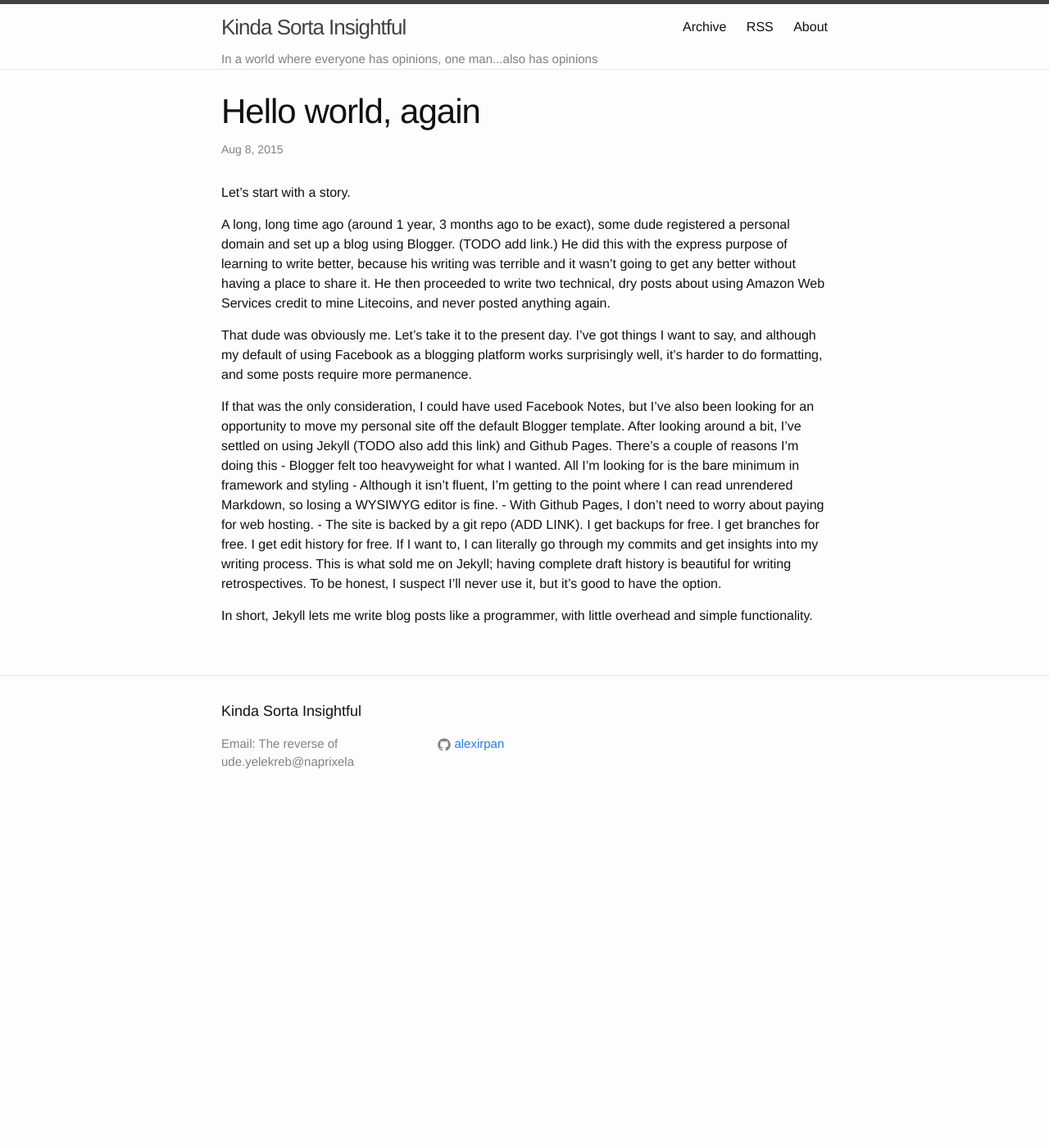
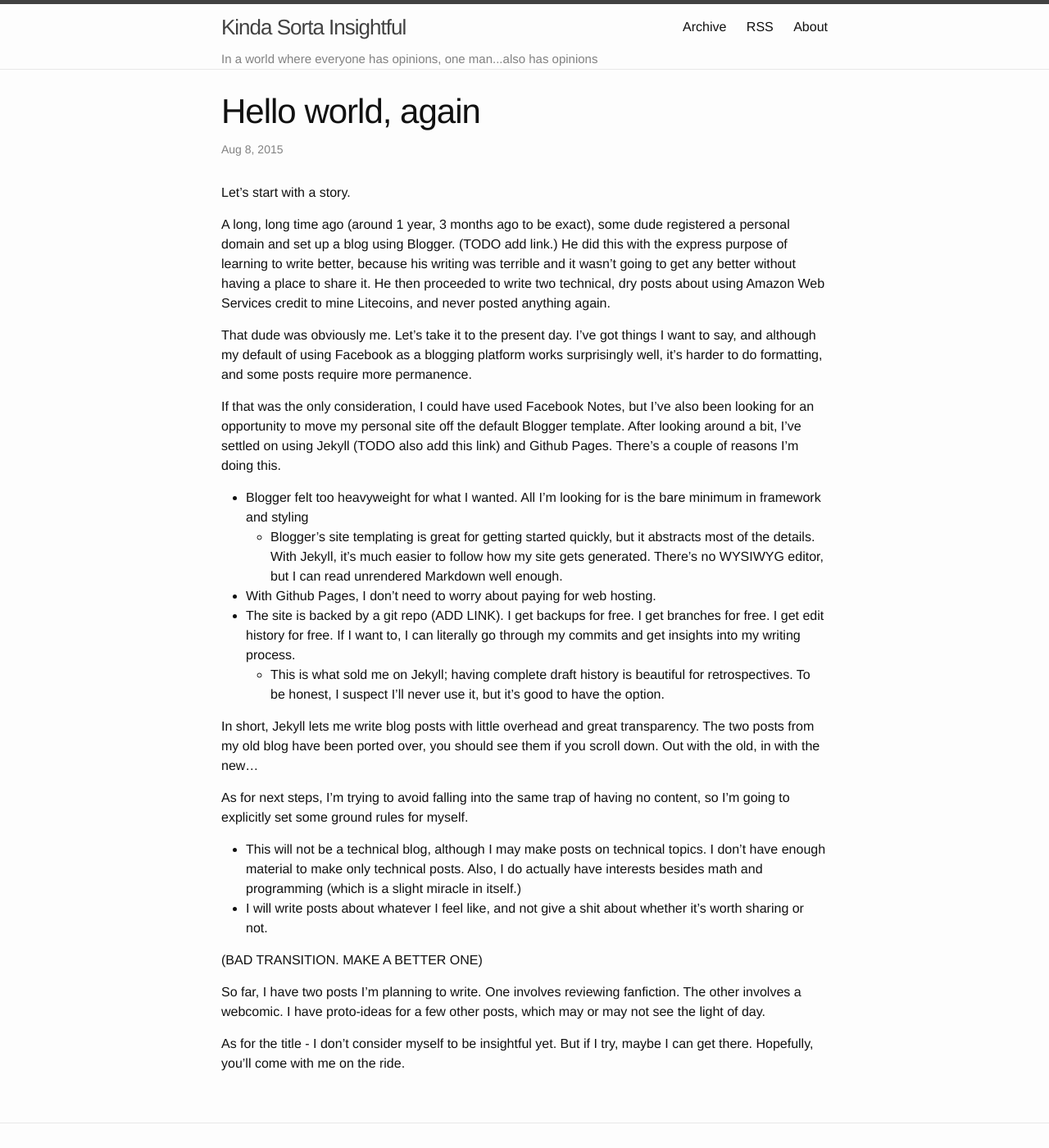
Before and after one commit to alexirpan/alexirpan.github.io, a Jekyll site: the page built from _posts/2015-08-08-welcome-to-jekyll.markdown, in a window 1280 px wide and 1400 px high. Shown: the whole window at 82% size. Built offline with Jekyll 4.4.1, drawn with Linux system fonts in a browser that asks for light colours.

Commit message:
Finishing first draft

```diff
--- a/_posts/2015-08-08-welcome-to-jekyll.markdown
+++ b/_posts/2015-08-08-welcome-to-jekyll.markdown
@@ -21,18 +21,39 @@ permanence.
 If that was the only consideration, I could have used Facebook Notes, but I've
 also been looking for an opportunity to move my personal site off the default Blogger
 template. After looking around a bit, I've settled on using Jekyll (TODO also add this link)
-and Github Pages. There's a couple of reasons I'm doing this
-    - Blogger felt too heavyweight for what I wanted. All I'm looking for is the
-    bare minimum in framework and styling
-    - Although it isn't fluent, I'm getting to the point where I can read
-    unrendered Markdown, so losing a WYSIWYG editor is fine.
-    - With Github Pages, I don't need to worry about paying for web hosting.
-    - The site is backed by a git repo (ADD LINK). I get backups for free. I get
-    branches for free. I get edit history for free. If I want to, I can literally
-    go through my commits and get insights into my writing process. This is what
-    sold me on Jekyll; having complete draft history is beautiful for writing
-    retrospectives. To be honest, I suspect I'll never use it, but it's good
-    to have the option.
+and Github Pages. There's a couple of reasons I'm doing this.
 
-In short, Jekyll lets me write blog posts like a programmer, with little overhead
-and simple functionality.
+- Blogger felt too heavyweight for what I wanted. All I'm looking for is the
+bare minimum in framework and styling
+    - Blogger's site templating is great for getting started quickly, but it
+      abstracts most of the details. With Jekyll, it's much easier to follow
+      how my site gets generated. There's no WYSIWYG editor, but I can read
+      unrendered Markdown well enough.
+- With Github Pages, I don't need to worry about paying for web hosting.
+- The site is backed by a git repo (ADD LINK). I get backups for free. I get
+branches for free. I get edit history for free. If I want to, I can literally
+go through my commits and get insights into my writing process.
+    - This is what sold me on Jekyll; having complete draft history is beautiful
+      for retrospectives. To be honest, I suspect I'll never use it, but it's good
+      to have the option.
+
+In short, Jekyll lets me write blog posts with little overhead and great transparency.
+The two posts from my old blog have been ported over, you should see them if you
+scroll down. Out with the old, in with the new...
+
+As for next steps, I'm trying to avoid falling into the same trap of having no
+content, so I'm going to explicitly set some ground rules for myself.
+- This will not be a technical blog, although I may make posts on technical topics.
+  I don't have enough material to make only technical posts. Also, I do actually
+  have interests besides math and programming (which is a slight miracle in itself.)
+- I will write posts about whatever I feel like, and not give a shit about whether
+  it's worth sharing or not.
+
+(BAD TRANSITION. MAKE A BETTER ONE)
+
+So far, I have two posts I'm planning to write. One involves reviewing fanfiction.
+The other involves a webcomic. I have proto-ideas for a few other posts, which may
+or may not see the light of day.
+
+As for the title - I don't consider myself to be insightful yet. But if I try,
+maybe I can get there. Hopefully, you'll come with me on the ride.
```
